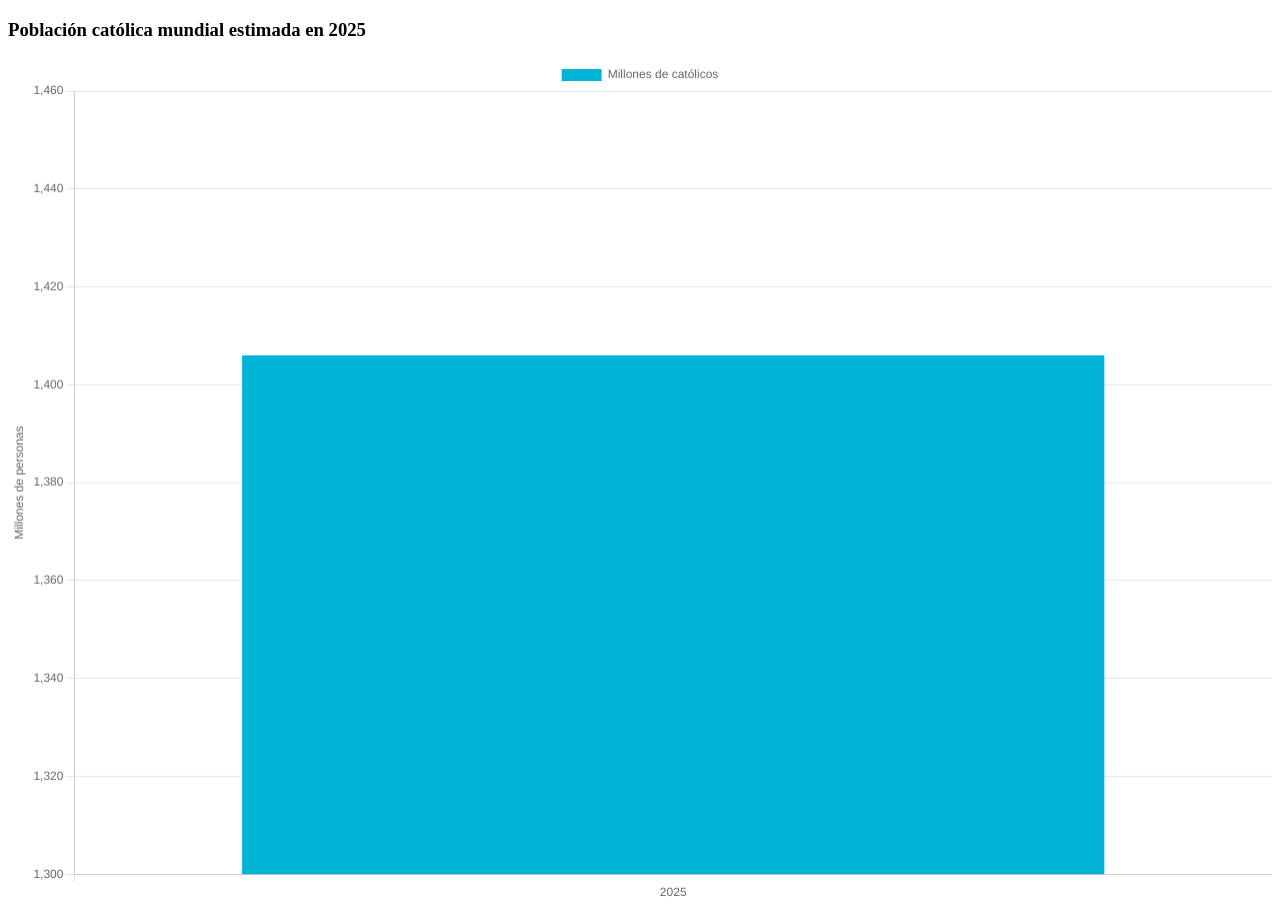
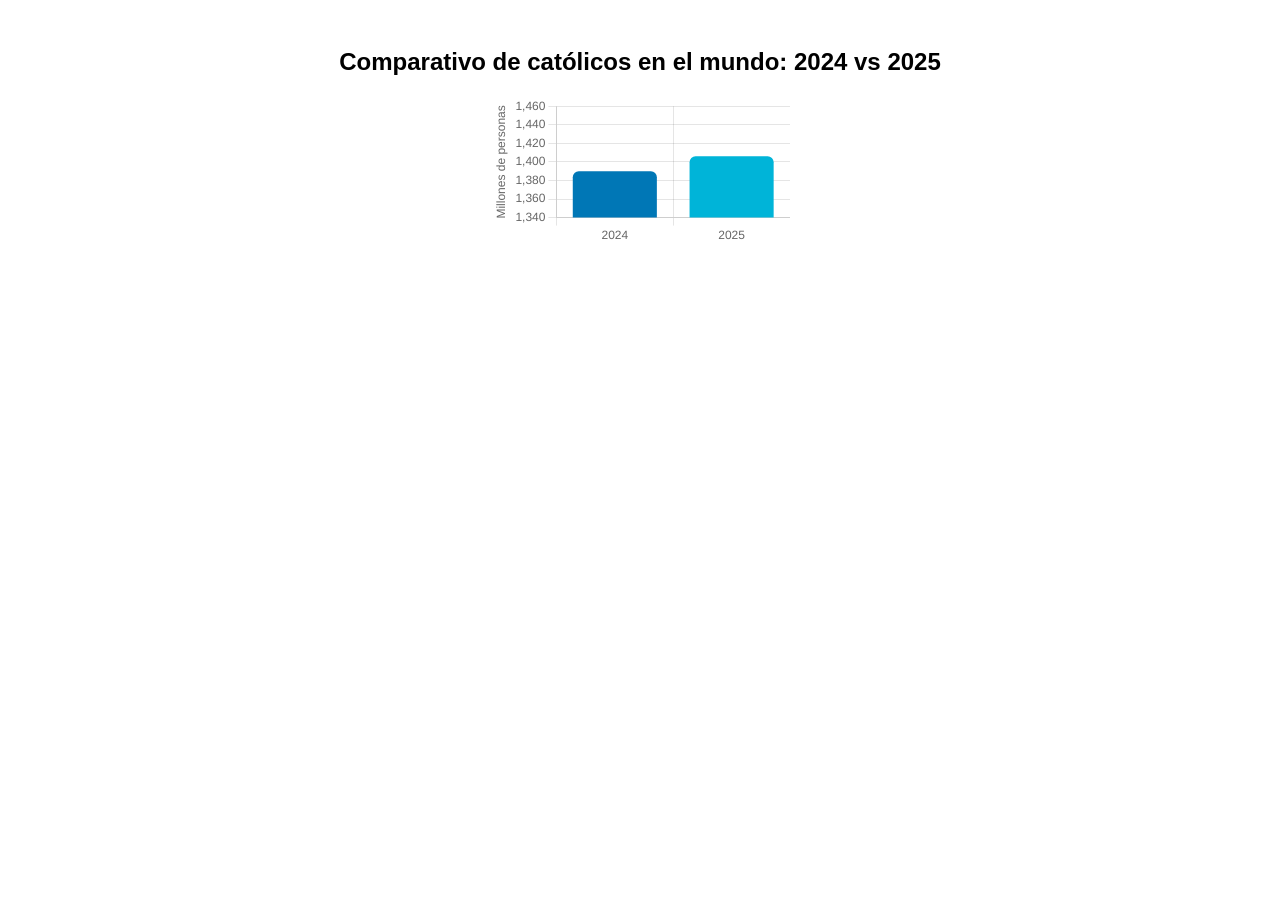
Before and after one commit to Matecha28/graficos-catolicos-2025, a plain HTML site: page catolicos_mundo_2025.html in a window 1280 px wide. After the commit the page ends 800 px from the top, so only its background shows below. Drawn offline with nearby package versions, Linux system fonts and the light colour scheme.

Commit message:
Add files via upload

```diff
--- a/catolicos_mundo_2025.html
+++ b/catolicos_mundo_2025.html
@@ -5,20 +5,33 @@
   <meta charset="UTF-8">
   <title>Católicos en el mundo 2025</title>
   <script src="https://cdn.jsdelivr.net/npm/chart.js"></script>
+  <style>
+    body {
+      font-family: Arial, sans-serif;
+      text-align: center;
+      padding: 20px;
+    }
+    canvas {
+      max-width: 700px;
+      margin: auto;
+    }
+  </style>
 </head>
 <body>
-  <h3>Población católica mundial estimada en 2025</h3>
-  <canvas id="chart1" width="600" height="400"></canvas>
+  <h2>Comparativo de católicos en el mundo: 2024 vs 2025</h2>
+  <canvas id="worldCatholicsChart"></canvas>
   <script>
-    const ctx1 = document.getElementById('chart1').getContext('2d');
-    new Chart(ctx1, {
+    const ctx = document.getElementById('worldCatholicsChart').getContext('2d');
+    new Chart(ctx, {
       type: 'bar',
       data: {
-        labels: ['2025'],
+        labels: ['2024', '2025'],
         datasets: [{
           label: 'Millones de católicos',
-          data: [1406],
-          backgroundColor: '#00b4d8'
+          data: [1390, 1406],
+          backgroundColor: ['#0077b6', '#00b4d8'],
+          borderRadius: 6,
+          borderSkipped: false
         }]
       },
       options: {
@@ -26,16 +39,26 @@
         plugins: {
           tooltip: {
             callbacks: {
-              label: ctx => `${ctx.parsed.y} millones`
+              label: function(context) {
+                return context.parsed.y + ' millones';
+              }
             }
-          }
+          },
+          legend: { display: false }
+        },
+        animation: {
+          duration: 1200,
+          easing: 'easeOutBounce'
         },
         scales: {
           y: {
             beginAtZero: false,
-            suggestedMin: 1300,
+            suggestedMin: 1350,
             suggestedMax: 1450,
-            title: { display: true, text: 'Millones de personas' }
+            title: {
+              display: true,
+              text: 'Millones de personas'
+            }
           }
         }
       }
```
